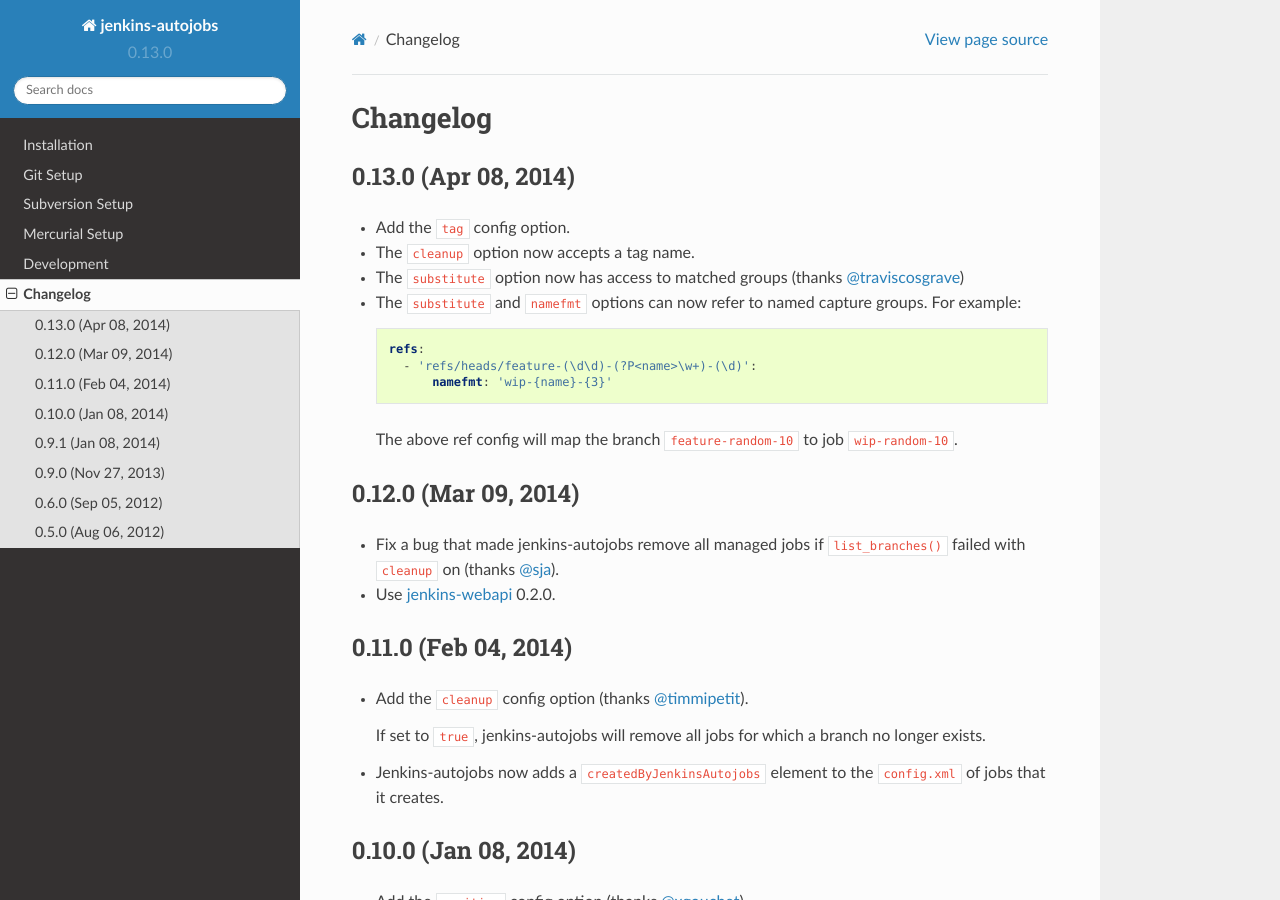
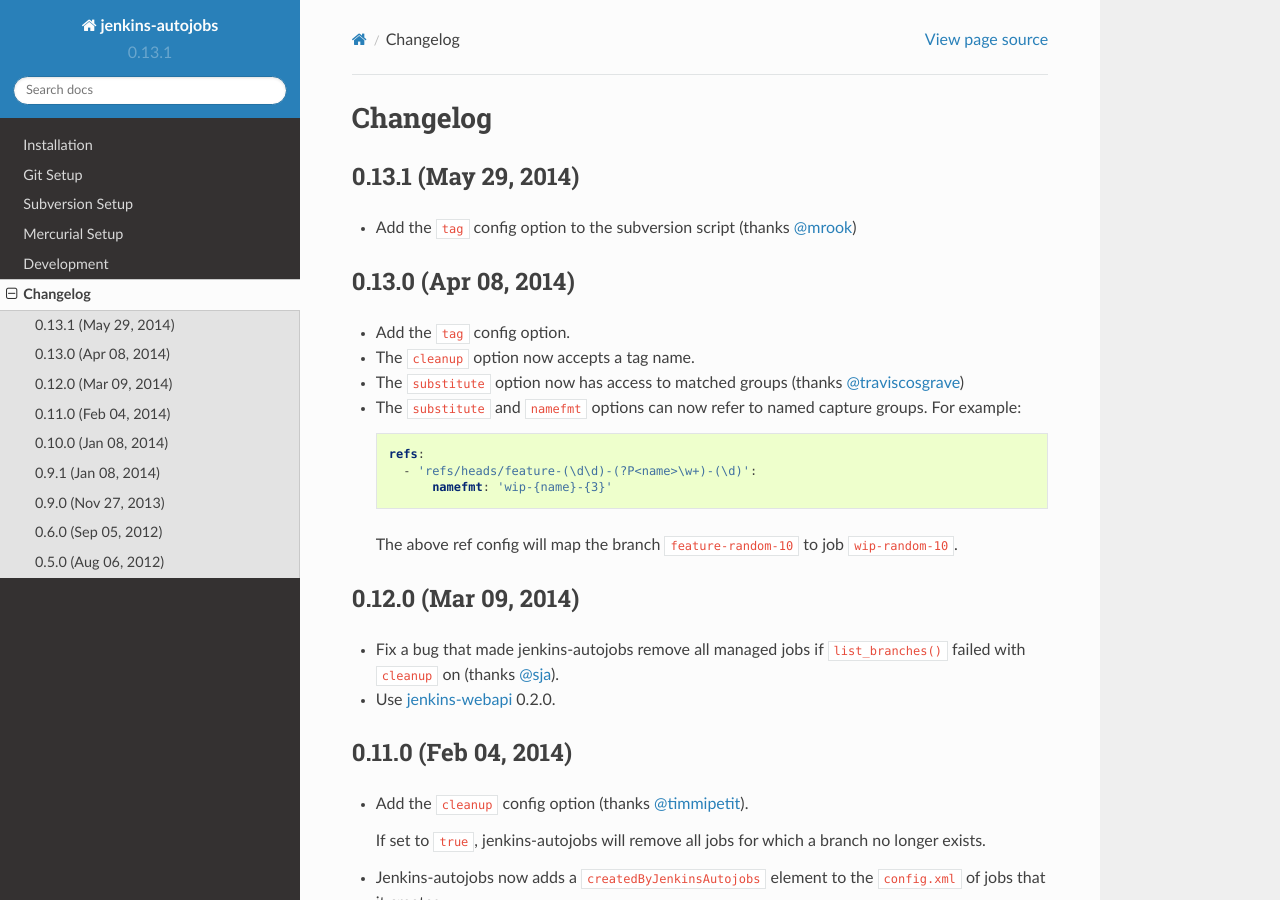
Before and after one commit to gvalkov/jenkins-autojobs, a Sphinx documentation site: the page built from doc/changelog.rst, in a window 1280 px wide and 900 px high. Built offline with Sphinx 7.4.7 and the Read the Docs theme 2.0.0, drawn with Linux system fonts in a browser that asks for light colours.

Commit message:
bump version to 0.13.1

```diff
--- a/doc/changelog.rst
+++ b/doc/changelog.rst
@@ -1,5 +1,10 @@
 Changelog
 ---------
+
+0.13.1 (May 29, 2014)
+^^^^^^^^^^^^^^^^^^^^^
+
+- Add the ``tag`` config option to the subversion script (thanks `@mrook`_)
 
 0.13.0 (Apr 08, 2014)
 ^^^^^^^^^^^^^^^^^^^^^
@@ -91,3 +96,4 @@
 .. _`@xgouchet`:       https://github.com/xgouchet
 .. _`@sja`:            https://github.com/sja
 .. _`@traviscosgrave`: https://github.com/traviscosgrave
+.. _`@mrook`:          https://github.com/mrook
--- a/jenkins_autojobs/__init__.py
+++ b/jenkins_autojobs/__init__.py
@@ -1 +1 @@
-version = '0.13.0'
+version = '0.13.1'
```
